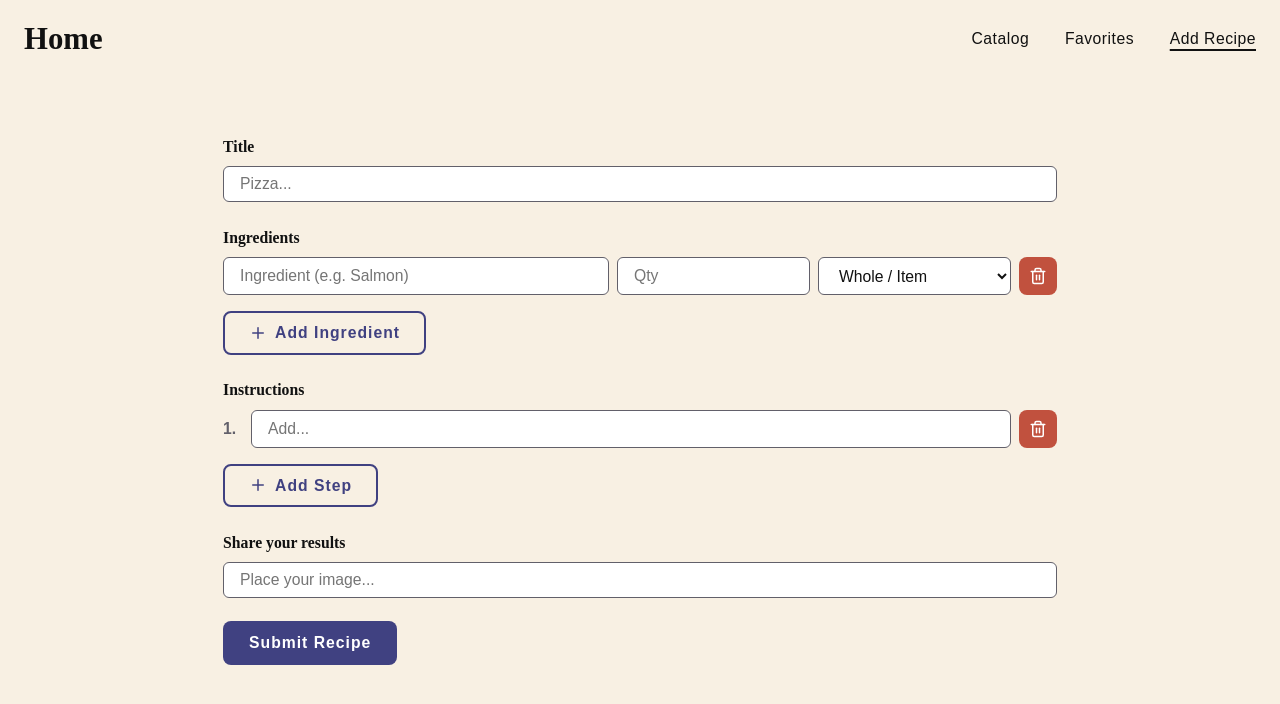
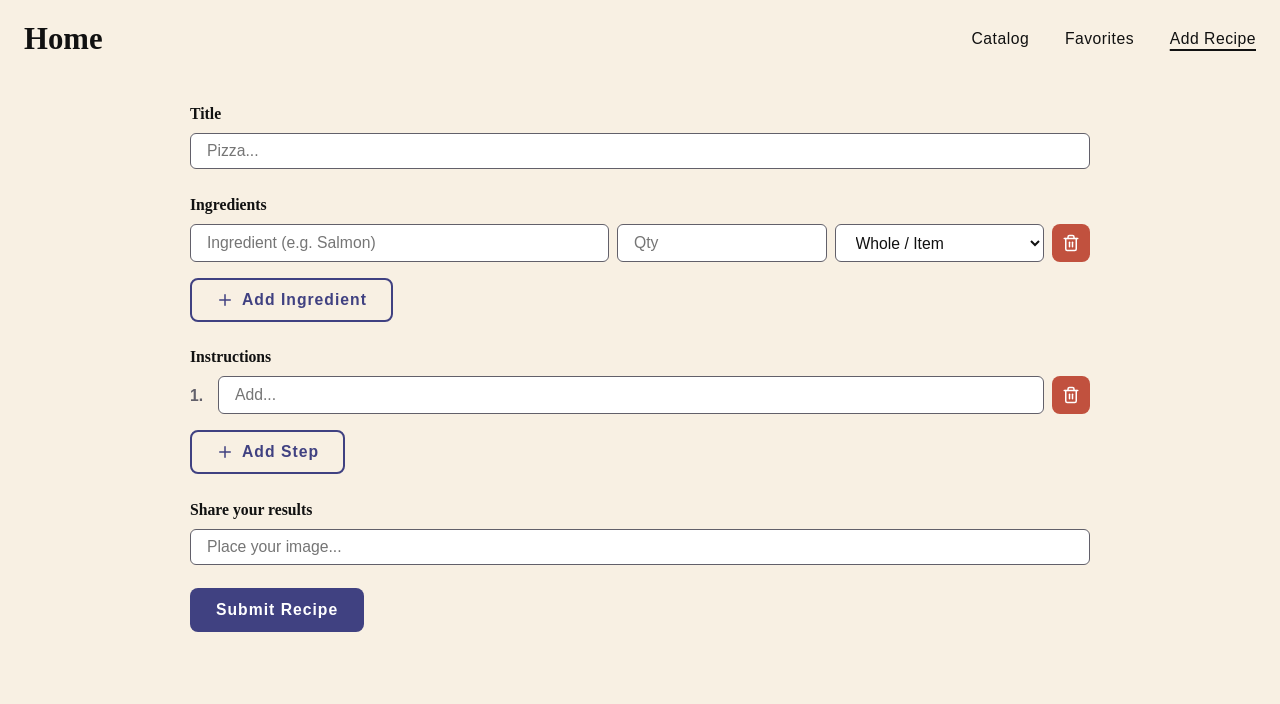
Before and after one commit to Meatra0704/Leftovers, a React (Vite) app: page /add in a window 1280 px wide. Shown: the top 704 px of the page. Built offline with nearby package versions, Linux system fonts and the light colour scheme; a web font is replaced by a local one.

Commit message:
refactor(addrecipe): add a page view class

```diff
--- a/src/pages/AddRecipe.css
+++ b/src/pages/AddRecipe.css
@@ -3,8 +3,7 @@
   flex-direction: column;
   gap: clamp(var(--space-md), 1.4rem + 0.75vw, var(--space-lg));
   max-width: 900px;
-  padding: clamp(var(--space-md), 0.75rem + 2vw, var(--space-xxl));
-  margin: var(--space-lg) auto;
+  margin: 0 auto;
 }
 
 .add-recipe__error {
--- a/src/pages/AddRecipe.jsx
+++ b/src/pages/AddRecipe.jsx
@@ -113,7 +113,7 @@ export default function AddRecipe() {
   };
 
   return (
-    <div className="container">
+    <div className="container page-view">
       <form className="add-recipe" onSubmit={handleSubmit}>
         <label className="add-recipe__label">
           <div className="add-recipe__header">
--- a/src/styles/global.css
+++ b/src/styles/global.css
@@ -51,6 +51,11 @@ body {
   max-width: 1400px;
   padding: 0 var(--space-lg);
   margin: 0 auto;
+}
+
+.page-view {
+  min-height: 100vh;
+  padding-block: var(--space-lg);
 }
 
 .btn {
```
